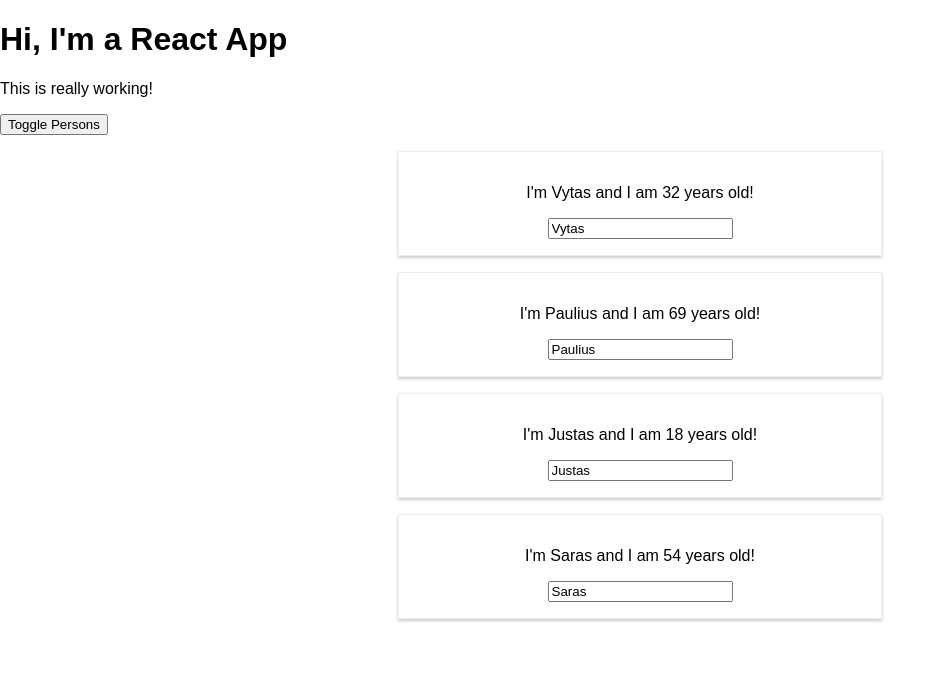
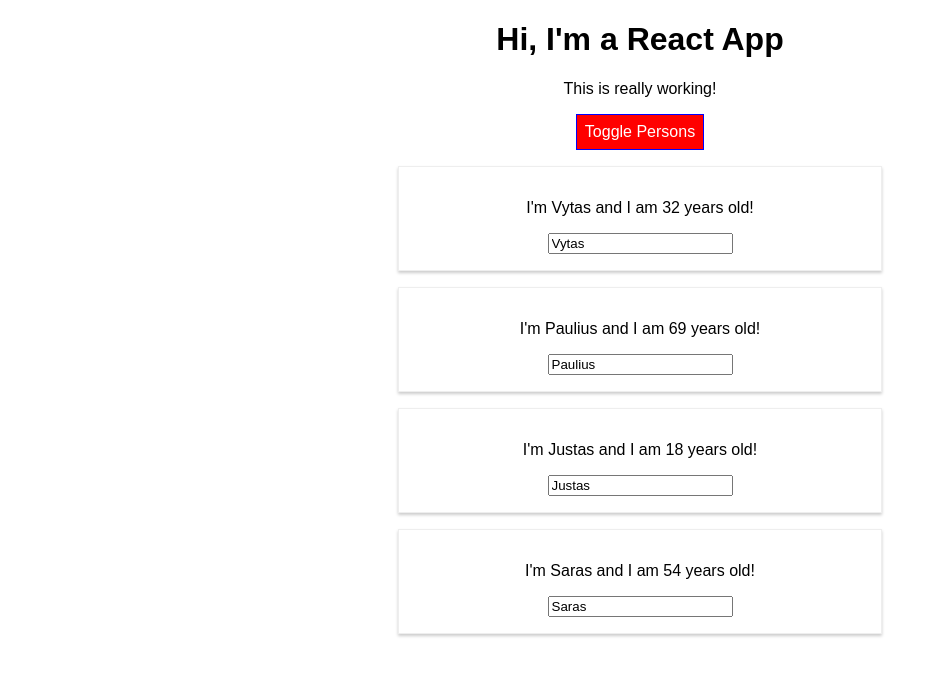
Before and after one commit to mode68/react-complete-guide, a React app: page / in a window 1280 px wide. Both pictures are taken after a click on the button "Toggle Persons". Shown: the top 676 px of the page, without its empty margins (0-946 px from the left). Built offline with nearby package versions, Linux system fonts and the light colour scheme.

Commit message:
Reworked components to use css modules

```diff
--- a/src/App.css
+++ b/src/App.css
@@ -10,7 +10,7 @@
   font-weight: bold;
 }
 
-.button {
+.App button {
   background-color: green;
   color: white;
   font: inherit;
@@ -19,7 +19,15 @@
   cursor: pointer;
 }
 
-.button:hover {
+.App button:hover {
   background-color: lightgreen;
   color: black;
 }
+
+.App button.Red {
+  background-color: red;
+}
+
+.App button.Red:hover {
+  background-color: salmon;
+}
--- a/src/App.js
+++ b/src/App.js
@@ -1,5 +1,5 @@
 import React, { Component } from 'react';
-import './App.css';
+import classes from './App.css';
 import Person from './Person/Person';
 
 class App extends Component {
@@ -43,6 +43,7 @@
 
   render() {
     let persons = null;
+    let btnClass = '';
 
     if (this.state.showPersons) {
       persons = (
@@ -57,21 +58,23 @@
           })}
         </div>
       );
+
+      btnClass = classes.Red;
     }
 
-    let classes = [];
+    let assignedClasses = [];
     if (this.state.persons.length <= 2) {
-      classes.push('red');
+      assignedClasses.push(classes.red);
     }
     if (this.state.persons.length <=1) {
-      classes.push('bold');
+      assignedClasses.push(classes.bold);
     }
 
     return (
-      <div className="App">
+      <div className={classes.App}>
         <h1>Hi, I'm a React App</h1>
-        <p className={classes.join(' ')}>This is really working!</p>
-        <button className="button" onClick={this.togglePersonsHandler}>
+        <p className={assignedClasses.join(' ')}>This is really working!</p>
+        <button className={btnClass} onClick={this.togglePersonsHandler}>
           Toggle Persons
         </button>
           {persons}
--- a/src/Person/Person.js
+++ b/src/Person/Person.js
@@ -1,34 +1,13 @@
 import React from 'react';
-import styled from 'styled-components';
-
-const StyledDiv = styled.div`
-    width: 60%;
-    margin: 16px auto;
-    border: 1px solid #eee;
-    box-shadow: 0 2px 3px #ccc;
-    padding: 16px;
-    text-align: center;
-
-
-    @media (min-width: 500px) {
-            width: 450px;
-    }`
-
-// import './Person.css';
+import classes from './Person.css';
 
 const person = (props) => {
-    const style = {
-        '@media (min-width: 500px)': {
-            width: '450px'
-        }
-    }
     return (
-        //<div className="Person" style={style}>
-        <StyledDiv>
+        <div className={classes.Person}>
             <p onClick={props.click}>I'm {props.name} and I am {props.age} years old!</p>
             <p>{props.children}</p>
             <input type='text' onChange={props.changed} value={props.name} />
-        </StyledDiv>
+        </div>
     );
 }
 
```
